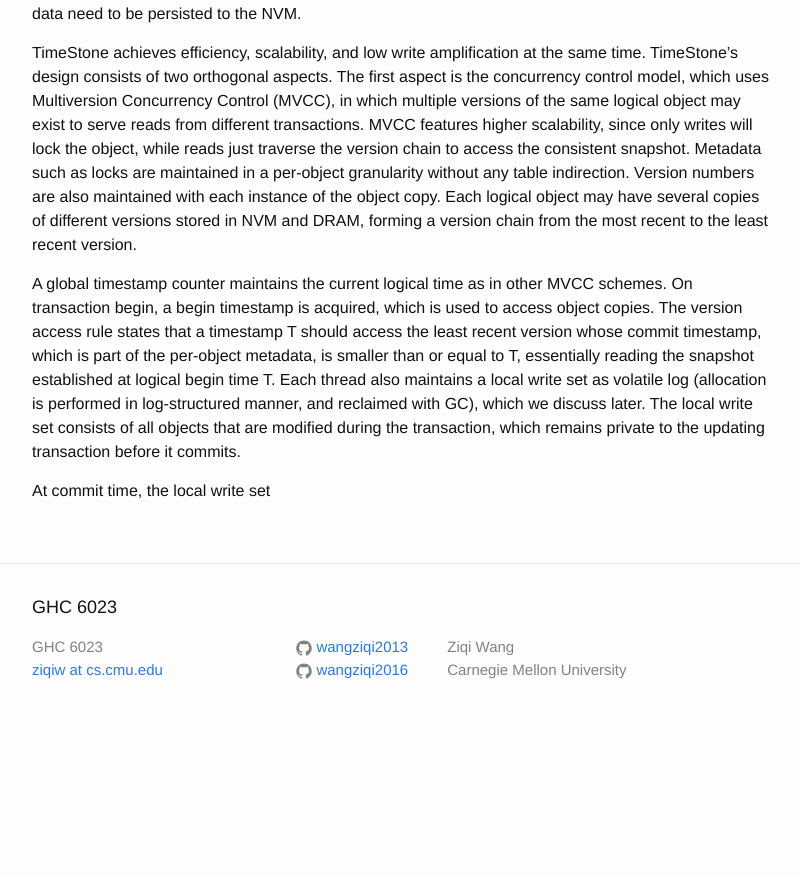
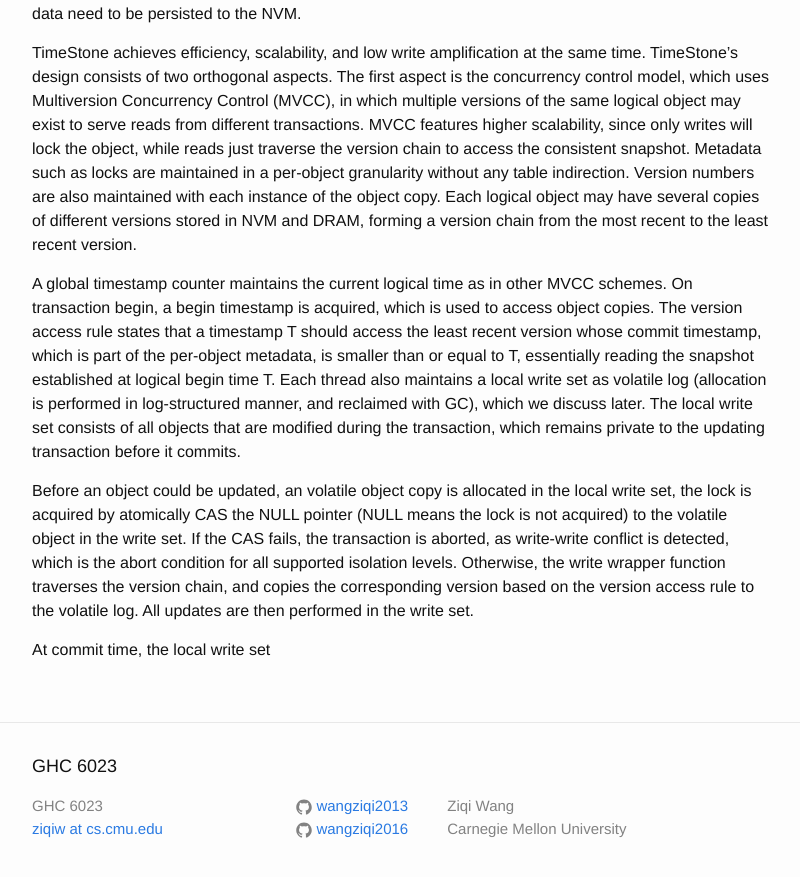
Before and after one commit to wangziqi2013/wangziqi2013.github.io, a Jekyll site: the page built from _posts/2020-08-24-timestone.markdown, in a window 1280 px wide and 900 px high, scrolled down 708 px. Shown: the top 877 px of the window, without its empty margins (238-1038 px from the left). Built offline with Jekyll 4.4.1, drawn with Linux system fonts in a browser that asks for light colours; before the commit the page ends 1449 px from its top, so only the background shows below that.

Commit message:
Adding write

```diff
--- a/_posts/2020-08-24-timestone.markdown
+++ b/_posts/2020-08-24-timestone.markdown
@@ -45,6 +45,10 @@ with GC), which we discuss later.
 The local write set consists of all objects that are modified during the transaction, which remains private to the
 updating transaction before it commits.
 
-
+Before an object could be updated, an volatile object copy is allocated in the local write set, the lock is acquired by
+atomically CAS the NULL pointer (NULL means the lock is not acquired) to the volatile object in the write set. If the CAS
+fails, the transaction is aborted, as write-write conflict is detected, which is the abort condition for all supported
+isolation levels. Otherwise, the write wrapper function traverses the version chain, and copies the corresponding version
+based on the version access rule to the volatile log. All updates are then performed in the write set.
 
 At commit time, the local write set
```
